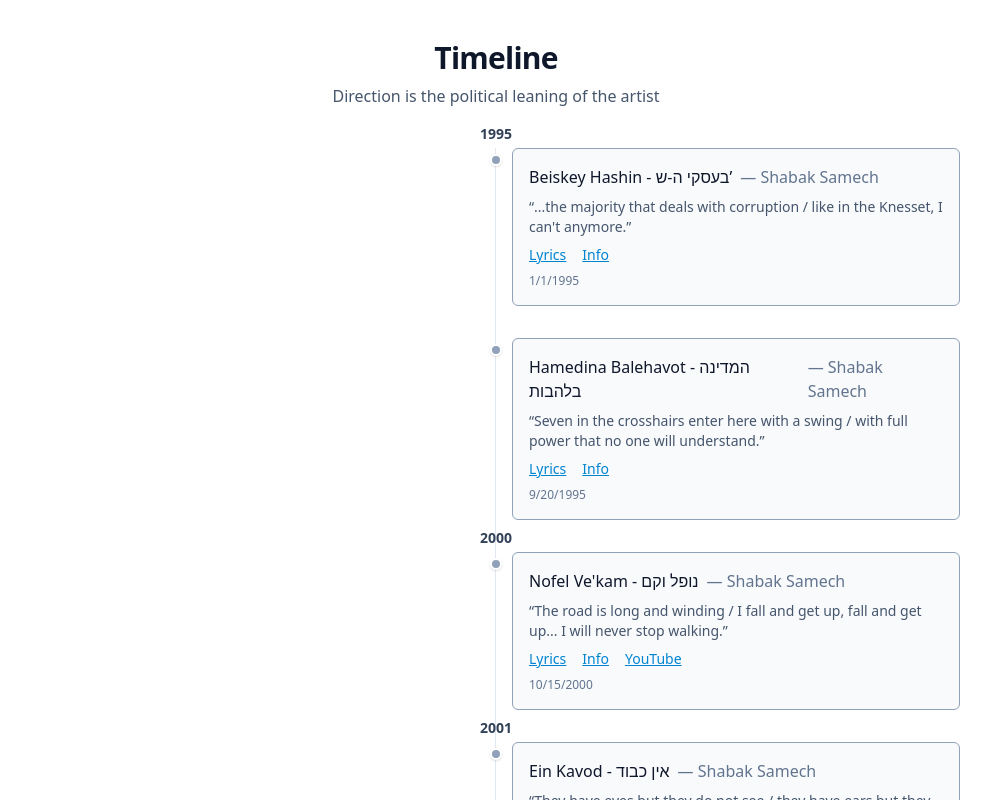
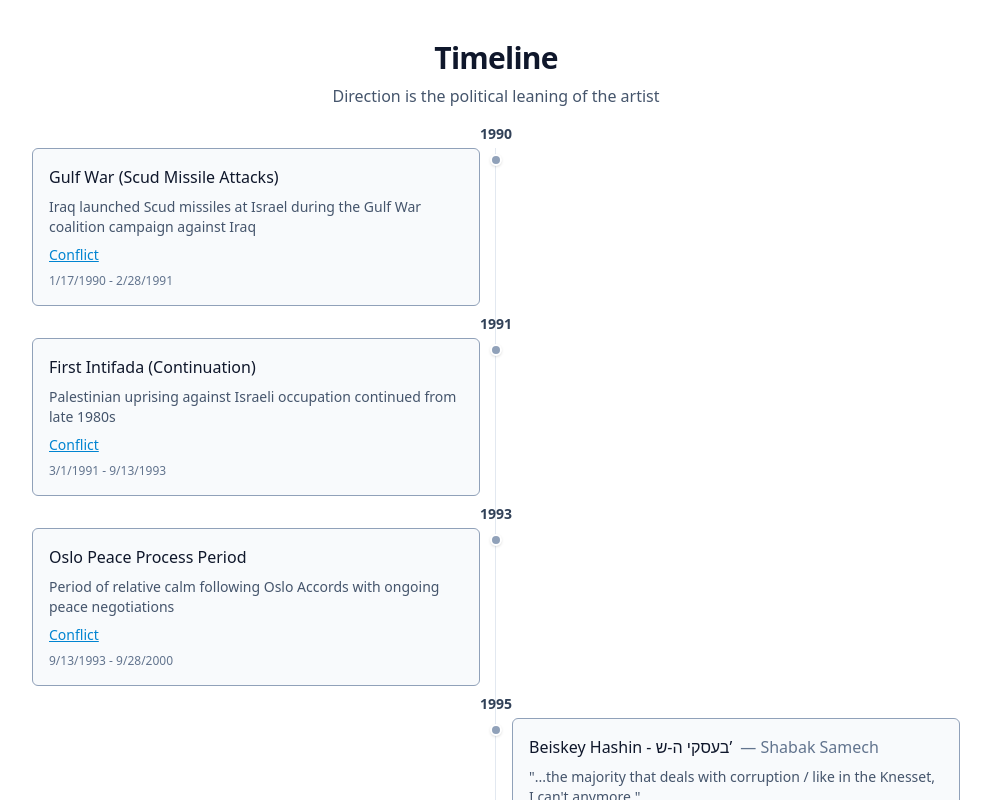
Before and after one commit to ItamarShDev/conflict-bars, a Next.js app: page /en in a window 1280 px wide. Shown: the top 800 px of the page, without its empty margins (144-1135 px from the left). Built offline with nearby package versions, Linux system fonts and the light colour scheme.

Commit message:
feat: add Israeli conflicts to timeline with left/right positioning

```diff
--- a/src/app/[lang]/page.tsx
+++ b/src/app/[lang]/page.tsx
@@ -1,6 +1,7 @@
 import { TimelineEntry } from '@/components/TimelineEntry';
 import { timeline } from '../timeline';
 import { artistPoliticalAffiliation } from '../timeline/atrist-political-affiliation';
+import { israeliConflicts } from '../timeline/conflicts';
 
 // Helper to determine political leaning
 function getArtistLeaning(artistName: string): 'left' | 'right' | 'center' | 'unknown' {
@@ -24,12 +25,16 @@
         subtitle: 'Direction is the political leaning of the artist',
         lyrics: 'Lyrics',
         info: 'Info',
+        conflict: 'Conflict',
+        reason: 'Reason',
     },
     he: {
         title: 'ציר זמן',
         subtitle: 'בכיוון הנטייה הפוליטית',
         lyrics: 'מילים',
         info: 'מידע',
+        conflict: 'סכסוך',
+        reason: 'סיבה',
     },
 };
 
@@ -37,7 +42,7 @@
     const { lang } = await params;
     const t = translations[lang];
 
-    const entries = timeline
+    const songEntries = timeline
         .flatMap((t) => {
             return {
                 year: parseStartYear(t.published_date),
@@ -47,6 +52,34 @@
             };
         })
         .filter((e) => e.year !== null)
+        .sort((a, b) => (a.year! - b.year!));
+
+    const conflictEntries = israeliConflicts
+        .flatMap((c) => {
+            const startYear = parseStartYear(c.time.start);
+
+            return {
+                year: startYear,
+                timestamp: c.time.end
+                    ? `${new Date(c.time.start).toLocaleDateString()} - ${new Date(c.time.end).toLocaleDateString()}`
+                    : new Date(c.time.start).toLocaleDateString(),
+                song: {
+                    name: '',
+                    artist: '',
+                    published_date: c.time.start,
+                    language: '',
+                },
+                leaning: 'center' as const, // Conflicts are neutral/center
+                conflict: {
+                    title: c.conflict!.title,
+                    reason: c.conflict!.reason,
+                },
+            };
+        })
+        .filter((e) => e.year !== null)
+        .sort((a, b) => (a.year! - b.year!));
+
+    const allEntries = [...songEntries, ...conflictEntries]
         .sort((a, b) => (a.year! - b.year!));
 
     return (
@@ -59,16 +92,18 @@
                     <div className="absolute left-1/2 -ml-px top-0 bottom-0 w-px bg-slate-200 dark:bg-slate-700" aria-hidden />
 
                     <ul className="space-y-8">
-                        {entries.map((entry, idx) => {
-                            const showYear = idx === 0 || entry.year !== entries[idx - 1]?.year;
+                        {allEntries.map((entry, idx) => {
+                            const showYear = idx === 0 || entry.year !== allEntries[idx - 1]?.year;
+                            const isConflict = 'conflict' in entry;
                             return (
                                 <TimelineEntry
                                     key={`${entry.year}-${idx}`}
                                     entry={entry}
                                     lang={lang}
-                                    t={{ lyrics: t.lyrics, info: t.info }}
+                                    t={{ lyrics: t.lyrics, info: t.info, conflict: t.conflict, reason: t.reason }}
                                     index={idx}
                                     showYear={showYear}
+                                    isConflict={isConflict}
                                 />
                             );
                         })}
--- a/src/components/TimelineEntry.tsx
+++ b/src/components/TimelineEntry.tsx
@@ -7,11 +7,17 @@
     timestamp: string;
     song: Song;
     leaning: Leaning;
+    conflict?: {
+        title: string;
+        reason: string;
+    };
 };
 
 export type Translations = {
     lyrics: string;
     info: string;
+    conflict: string;
+    reason: string;
 };
 
 export function TimelineEntry({
@@ -20,12 +26,14 @@
     t,
     index,
     showYear = true,
+    isConflict = false,
 }: {
     entry: TimelineEntryData;
     lang: 'en' | 'he';
     t: Translations;
     index: number;
     showYear?: boolean;
+    isConflict?: boolean;
 }) {
     const colors = {
         left: 'bg-blue-500',
@@ -39,9 +47,14 @@
         center: 'border-slate-400',
         unknown: 'border-slate-400',
     };
-    const { leaning, year, song, timestamp } = entry;
+    const { leaning, year, song, timestamp, conflict } = entry;
+
+    // Position conflicts on the left, songs on the right
+    const positioning = isConflict ? 'pr-[50%]' : 'pl-[50%]';
+    const contentAlignment = isConflict ? 'mr-4 ml-auto' : 'ml-4 mr-auto';
+
     return (
-        <li key={`${year}-${index}`} className="relative pl-[50%] group">
+        <li key={`${year}-${index}`} className={`relative ${positioning} group`}>
             {showYear && (
                 <div
                     className="absolute left-1/2 -translate-x-1/2 w-24 text-center hidden md:block"
@@ -57,15 +70,34 @@
             />
 
             <div
-                className={`ml-4 mr-auto w-full max-w-md bg-slate-50 dark:bg-slate-900 border ${borderColors[leaning]} rounded-md p-4 mt-4`}
+                className={`${contentAlignment} w-full max-w-md bg-slate-50 dark:bg-slate-900 border ${borderColors[leaning]} rounded-md p-4 mt-4`}
             >
+                {isConflict && conflict ? (
+                    <>
+                        <div className="flex items-baseline gap-2">
+                            <h3 className="font-medium text-slate-900 dark:text-slate-100">{conflict.title}</h3>
+                        </div>
+                        <p className="mt-2 text-sm text-slate-600 dark:text-slate-400">
+                            {conflict.reason}
+                        </p>
+                        <div className="mt-2 flex gap-4 text-sm">
+                            <a
+                                href="#"
+                                className="text-sky-600 hover:text-sky-700 dark:text-sky-400 dark:hover:text-sky-300 underline"
+                            >
+                                {t.conflict}
+                            </a>
+                        </div>
+                    </>
+                ) : (
+                    <>
                         <div className="flex items-baseline gap-2">
                             <h3 className="font-medium text-slate-900 dark:text-slate-100">{song.name}</h3>
                             <span className="text-slate-500 dark:text-slate-400">— {song.artist}</span>
                         </div>
                         {song.lyric_sample?.hebrew && (
                             <p className="mt-2 text-sm text-slate-600 dark:text-slate-400">
-                        “{lang === 'he' ? song.lyric_sample?.hebrew : song.lyric_sample?.english_translation}”
+                                "{lang === 'he' ? song.lyric_sample?.hebrew : song.lyric_sample?.english_translation}"
                             </p>
                         )}
                         <div className="mt-2 flex gap-4 text-sm">
@@ -100,6 +132,8 @@
                                 </a>
                             )}
                         </div>
+                    </>
+                )}
                 <p className="mt-2 text-xs text-slate-500 dark:text-slate-400">{timestamp}</p>
             </div>
         </li>
```
Lines whose indentation alone changed are shown as unchanged.
